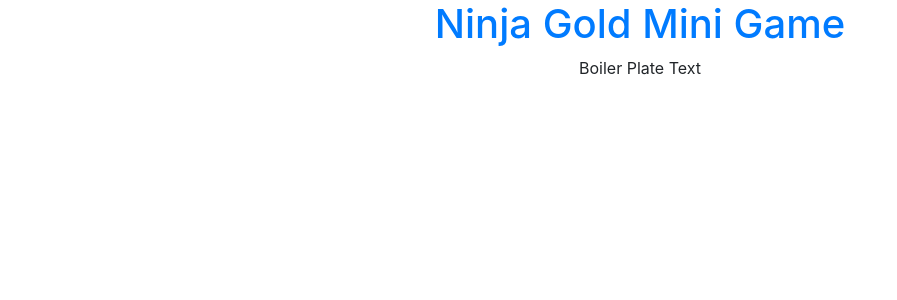
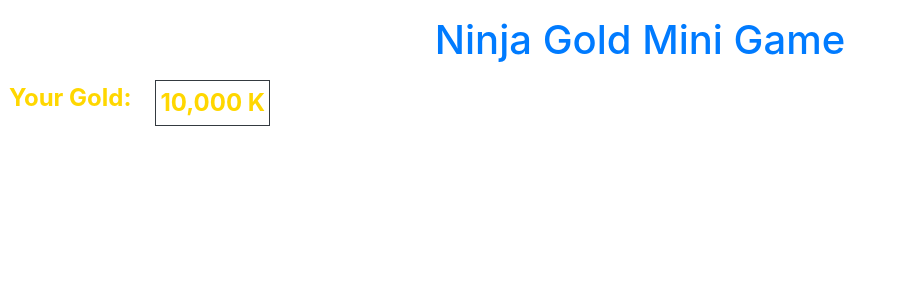
Before and after one commit to opinedo1/ninja-gold-project, a Django app: template ninja_gold/ninja_gold_app/templates/index.html in a window 1280 px wide. Shown: the top 300 px of the page, without its empty margins (0-897 px from the left). Run offline with Django 3.2, Linux system fonts and the light colour scheme; the template is opened without the code that fills it, so the values that code supplies are empty; some libraries are stand-ins or nearby versions.

Commit message:
added stylesheet and updated main ninja gold page

```diff
--- /dev/null
+++ b/ninja_gold/ninja_gold_app/static/style.css
@@ -0,0 +1,5 @@
+#gold{
+    font-weight: bold;
+    color:gold;
+    font-size: 24px;
+}
--- a/ninja_gold/ninja_gold_app/templates/index.html
+++ b/ninja_gold/ninja_gold_app/templates/index.html
@@ -6,14 +6,14 @@
     <link rel="stylesheet" href="https://stackpath.bootstrapcdn.com/bootstrap/4.5.2/css/bootstrap.min.css" integrity="sha384-JcKb8q3iqJ61gNV9KGb8thSsNjpSL0n8PARn9HuZOnIxN0hoP+VmmDGMN5t9UJ0Z" crossorigin="anonymous">
     <title>Ninja Gold</title>
 
-    {% comment %}  {% load static %}
+    {% load static %}
     <link rel="stylesheet" href="{% static 'style.css'%}">
-    {% endcomment %}
+
 </head>
 
     <body>
 
-        <div class="container">
+        <div class="container-flush m-3">
 
             <div class="row align-items-center">
                 <h1 class="col text-center text-primary">
@@ -22,10 +22,11 @@
             </div>
 
             {% comment %}  {% endcomment %}
-            <div class="row align-items-center">
-                <p class="col text-center">
-                    Boiler Plate Text
-                </p>
+
+            <div class="row p-2" id="gold">
+                    Your Gold:
+                    <div class="font-weight-bold border border-dark ml-4 p-1">10,000 K</div>
+
             </div>
 
 
```
